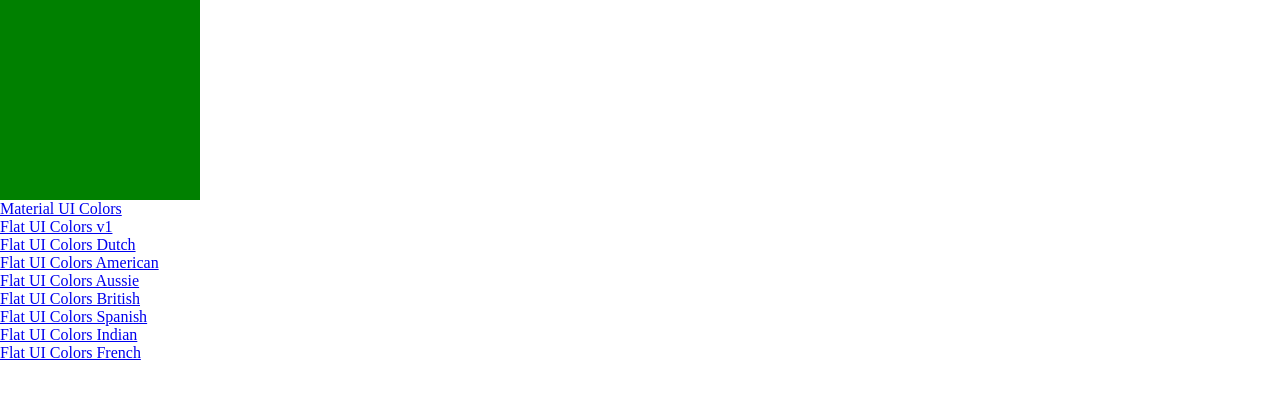
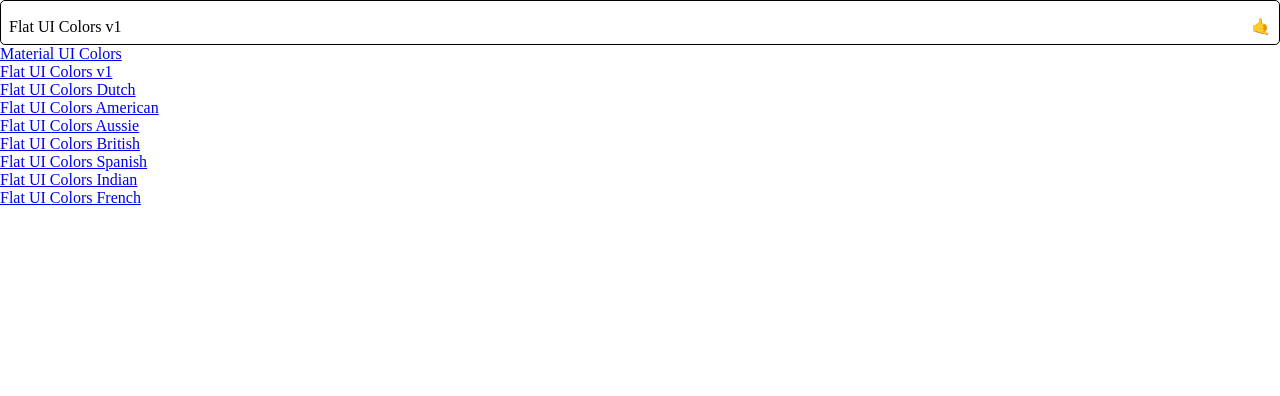
Before and after one commit to Toseef-Ahmad/color-palette, a React (Create React App) app: page / in a window 1280 px wide. Shown: the top 396 px of the page. Built offline with nearby package versions, Linux system fonts and the light colour scheme.

Commit message:
Start Styling MiniPalette

```diff
--- a/src/MiniPalette.js
+++ b/src/MiniPalette.js
@@ -4,21 +4,44 @@ import { withStyles } from '@mui/styles';
 
 const styles = {
   root: {
-    backgroundColor: 'green',
-    width: 200,
-    height: 200,
+    backgroundColor: 'white',
+    borderRadius: 5,
+    padding: '0.5rem',
+    position: 'relative',
+    border: '1px solid black',
   },
   color: {},
-  title: {},
+  colorBox: {},
+  title: {
+    display: 'flex',
+    justifyContent: 'space-between',
+    alignItems: 'center',
+    magin: 0,
+    color: 'black',
+    paddingTop: '0.5rem',
+    position: 'relative',
+  },
+  emoji: {},
 };
-
 const MiniPalette = (props) => {
   const { classes } = props;
   return (
     <>
       <div className={classes.root}>
-        <div className={classes.color}></div>
-        <div className={classes.title}></div>
+        <div className={classes.color}>
+          {props.colors.map((c) => {
+            return (
+              <div
+                className={classes.colorBox}
+                style={{ backgroundColor: c.color }}
+              ></div>
+            );
+          })}
+        </div>
+        <div className={classes.title}>
+          {props.paletteName}
+          <span className={classes.emoji}>{props.emoji}</span>
+        </div>
       </div>
     </>
   );
--- a/src/PaletteList.js
+++ b/src/PaletteList.js
@@ -9,7 +9,7 @@ const PaletteList = (props) => {
   return (
     <>
       <div className="PalatteList-container">
-        <MiniPalette />
+        <MiniPalette {...palette[1]} />
         <div className="paletteList">
           {palette.map((p) => {
             return <Link to={`/palette/${p.id}`}>{p.paletteName}</Link>;
```
